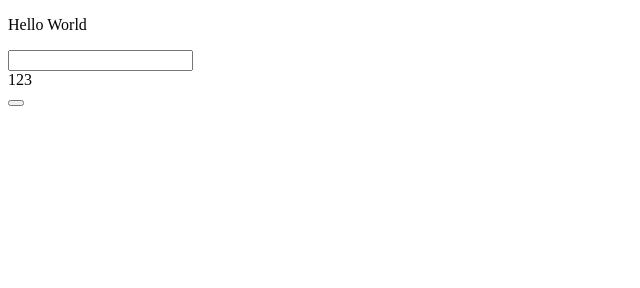
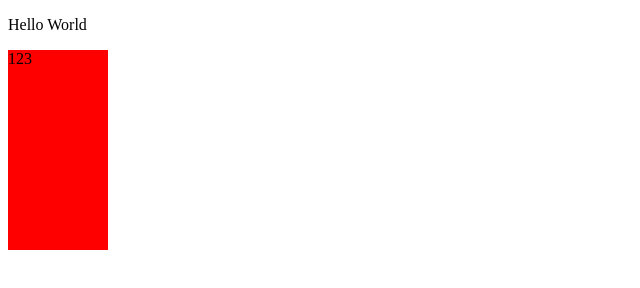
Before and after one commit to shaoshuai525/git-demo, a plain HTML site: page index.html in a window 1280 px wide. Shown: the whole page, without its empty margins (0-640 px from the left). Drawn offline with Linux system fonts and the light colour scheme.

Commit message:
add a css file

```diff
--- /dev/null
+++ b/index.css
@@ -0,0 +1,5 @@
+div {
+    width: 100px;
+    height: 100px;
+    background-color: rgb(255, 0, 0);
+}
--- a/index.html
+++ b/index.html
@@ -5,20 +5,11 @@
     <meta http-equiv="X-UA-Compatible" content="IE=edge">
     <meta name="viewport" content="width=device-width, initial-scale=1.0">
     <title>Document</title>
+    <link rel="stylesheet" href="./index.css">
 </head>
 <body>
     <p>Hello World</p>
-    <input type="text">
     <div>123</div>
-
-    <script></script>
-
-    <button></button>
-
-    <span></span>
-
     <div></div>
-
-    <p></p>
 </body>
 </html>
```
